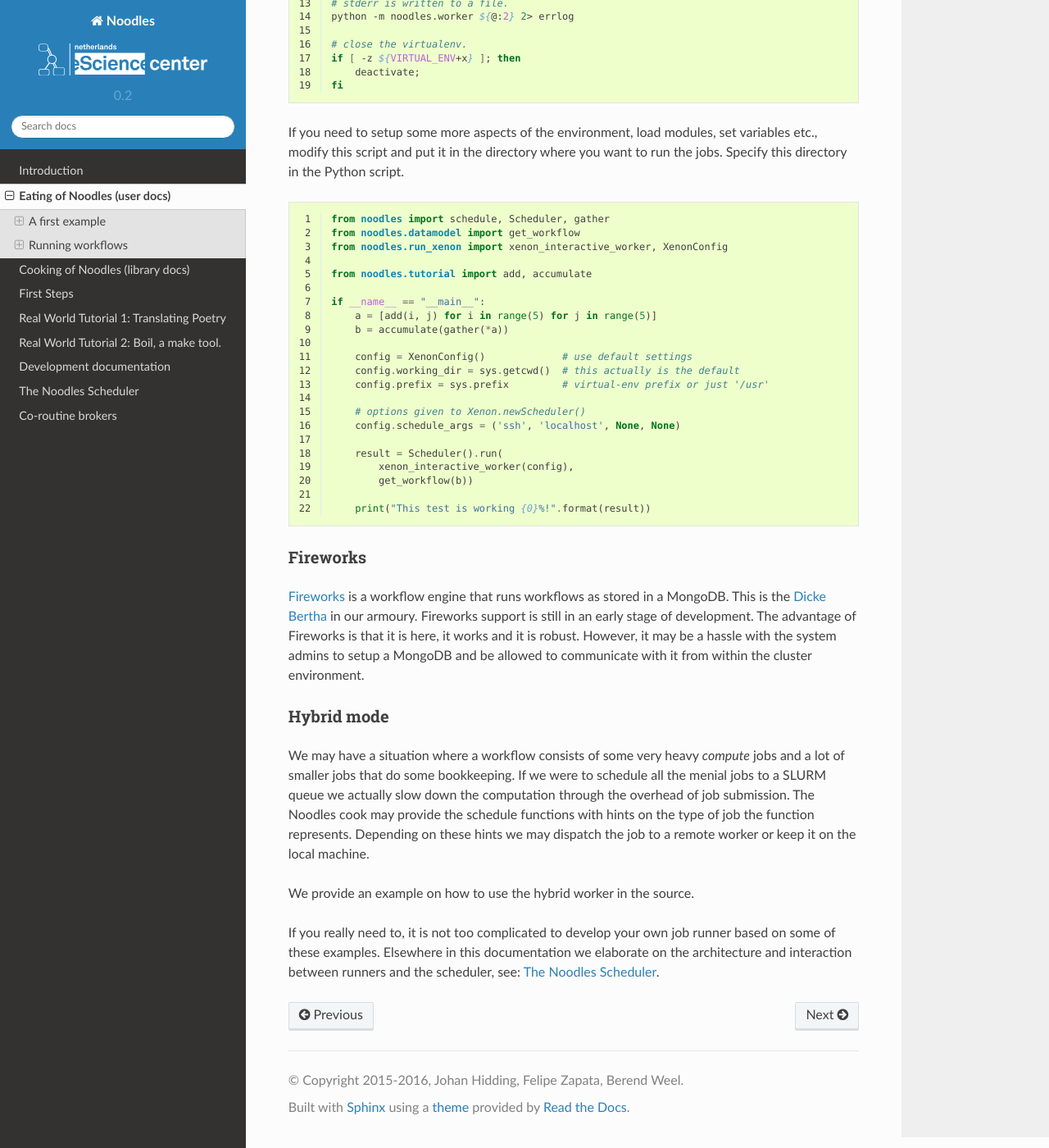
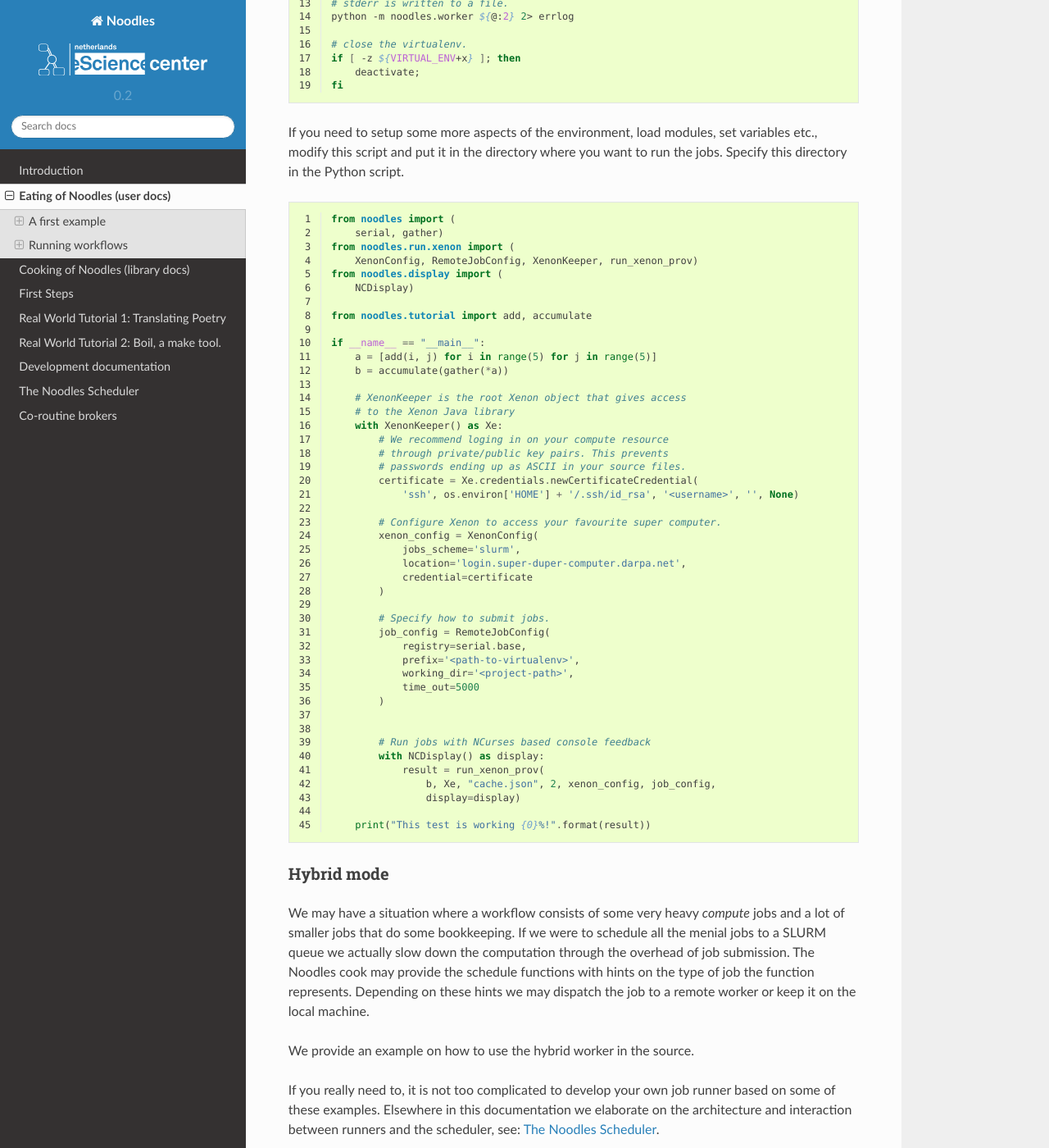
Before and after one commit to NLeSC/noodles, a Sphinx documentation site: the page built from doc/source/eating.rst, in a window 1280 px wide and 1400 px high, scrolled down 4825 px. Shown: the whole window at 82% size. Built offline with Sphinx 7.4.7 and the Read the Docs theme 2.0.0, drawn with Linux system fonts in a browser that asks for light colours.

```diff
--- a/doc/source/boil_tutorial.rst
+++ b/doc/source/boil_tutorial.rst
@@ -47,7 +47,7 @@
 
         return config['target']
 
-In this case the function takes a list of object file names and the same configuration object that we saw before. Again, this function returns the name of the target executable file. The caller of this function already knows the name of the target file, but we need it to track dependencies.
+In this case the function takes a list of object file names and the same configuration object that we saw before. Again, this function returns the name of the target executable file. The caller of this function already knows the name of the target file, but we need it to track dependencies between function calls.
 
 Since both the :py:func:`link` and the :py:func:`compile_source` functions do actual work that we'd like to see being done in a concurrent environment, they need to be decorated with the :py:func:`schedule` decorator.
 
--- a/doc/source/eating.rst
+++ b/doc/source/eating.rst
@@ -195,9 +195,12 @@
 
 ::
 
-    from noodles import schedule, Scheduler, gather
-    from noodles.datamodel import get_workflow
-    from noodles.run_xenon import xenon_interactive_worker, XenonConfig
+    from noodles import (
+        serial, gather)
+    from noodles.run.xenon import (
+        XenonConfig, RemoteJobConfig, XenonKeeper, run_xenon_prov)
+    from noodles.display import (
+        NCDisplay)
 
     from noodles.tutorial import add, accumulate
 
@@ -205,23 +208,39 @@
         a = [add(i, j) for i in range(5) for j in range(5)]
         b = accumulate(gather(*a))
 
-        config = XenonConfig()             # use default settings
-        config.working_dir = sys.getcwd()  # this actually is the default
-        config.prefix = sys.prefix         # virtual-env prefix or just '/usr'
+        # XenonKeeper is the root Xenon object that gives access
+        # to the Xenon Java library
+        with XenonKeeper() as Xe:
+            # We recommend loging in on your compute resource
+            # through private/public key pairs. This prevents
+            # passwords ending up as ASCII in your source files.
+            certificate = Xe.credentials.newCertificateCredential(
+                'ssh', os.environ['HOME'] + '/.ssh/id_rsa', '<username>', '', None)
 
-        # options given to Xenon.newScheduler()
-        config.schedule_args = ('ssh', 'localhost', None, None)
+            # Configure Xenon to access your favourite super computer.
+            xenon_config = XenonConfig(
+                jobs_scheme='slurm',
+                location='login.super-duper-computer.darpa.net',
+                credential=certificate
+            )
 
-        result = Scheduler().run(
-            xenon_interactive_worker(config),
-            get_workflow(b))
+            # Specify how to submit jobs.
+            job_config = RemoteJobConfig(
+                registry=serial.base,
+                prefix='<path-to-virtualenv>',
+                working_dir='<project-path>',
+                time_out=5000
+            )
+
+
+            # Run jobs with NCurses based console feedback
+            with NCDisplay() as display:
+                result = run_xenon_prov(
+                    b, Xe, "cache.json", 2, xenon_config, job_config,
+                    display=display)
 
         print("This test is working {0}%!".format(result))
 
-
-Fireworks
-~~~~~~~~~
-Fireworks_ is a workflow engine that runs workflows as stored in a MongoDB. This is the `Dicke Bertha`_ in our armoury. Fireworks support is still in an early stage of development. The advantage of Fireworks is that it is here, it works and it is robust. However, it may be a hassle with the system admins to setup a MongoDB and be allowed to communicate with it from within the cluster environment.
 
 Hybrid mode
 ~~~~~~~~~~~
@@ -231,7 +250,5 @@
 
 If you really need to, it is not too complicated to develop your own job runner based on some of these examples. Elsewhere in this documentation we elaborate on the architecture and interaction between runners and the scheduler, see: :ref:`noodles-scheduler`.
 
-.. _Fireworks: https://pythonhosted.org/FireWorks/index.html
-.. _Dicke Bertha: https://en.wikipedia.org/wiki/Big_Bertha_%28howitzer%29
 .. _Xenon: http://nlesc.github.io/Xenon/
 .. _pyxenon: http://github.com/NLeSC/pyxenon
```
Also changed, not shown: doc/source/index.rst (+32 -23 lines), 1 other file.
